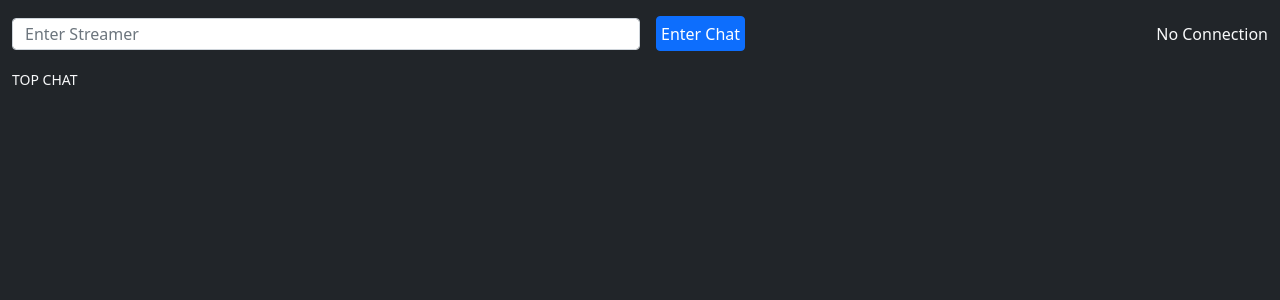
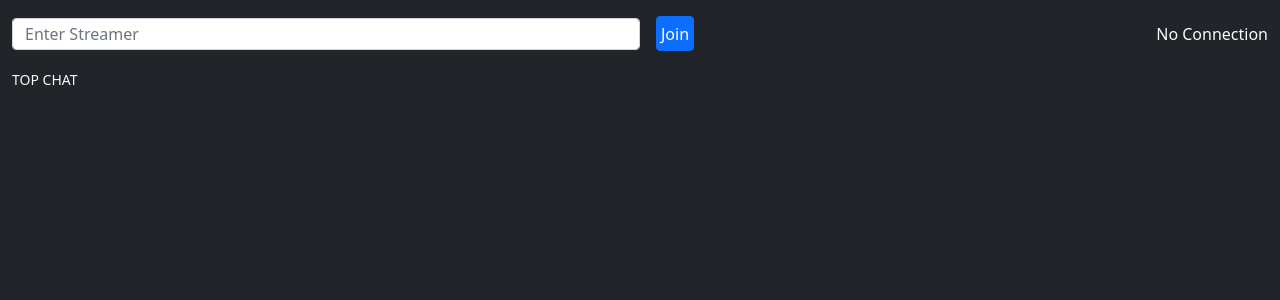
Before and after one commit to imbedhead/topchat, a React (Create React App) app in the folder client/: page / in a window 1280 px wide. Shown: the top 300 px of the page. Built offline with nearby package versions, Linux system fonts and the light colour scheme.

Commit message:
Refactored streamer code, added live indicator

```diff
--- a/client/src/js/Main/Header.js
+++ b/client/src/js/Main/Header.js
@@ -27,7 +27,7 @@ class Header extends React.Component {
         return (
             <div className="d-flex" id="header">
                 <input className="form-control mr-4" id="streamer-input" onKeyPress={this.keyPressHandler.bind(this)} onChange={this.changeHandler.bind(this)} placeholder="Enter Streamer"/>
-                <button className="btn btn-primary p-1" id="enter-btn" onClick={this.clickHandler.bind(this)}>Enter Chat</button>
+                <button className="btn btn-primary p-1" id="enter-btn" onClick={this.clickHandler.bind(this)}>Join</button>
                 <Streamer data={this.props.streamer} isLive={this.props.isLive}/>
             </div>
         );
```
Also changed, not shown: 1 other file (tests, documents, lock files or other folders).
